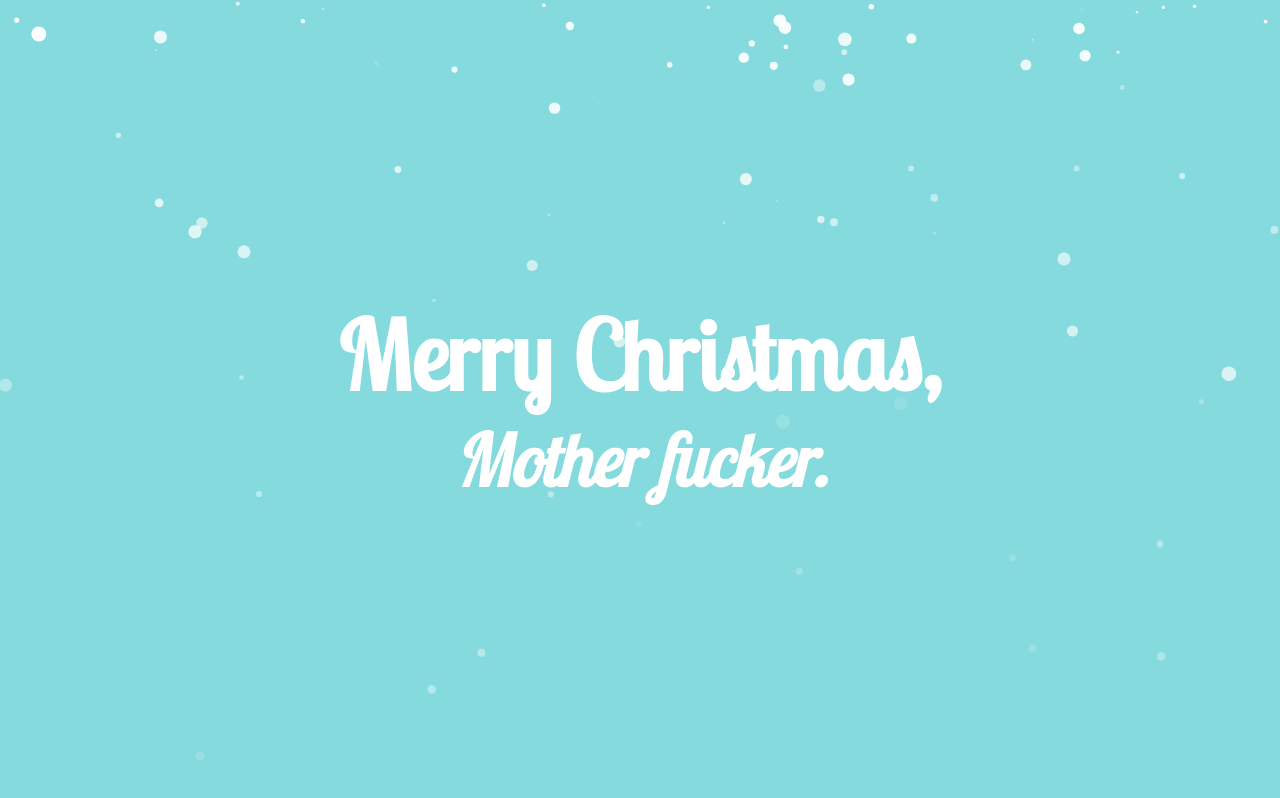
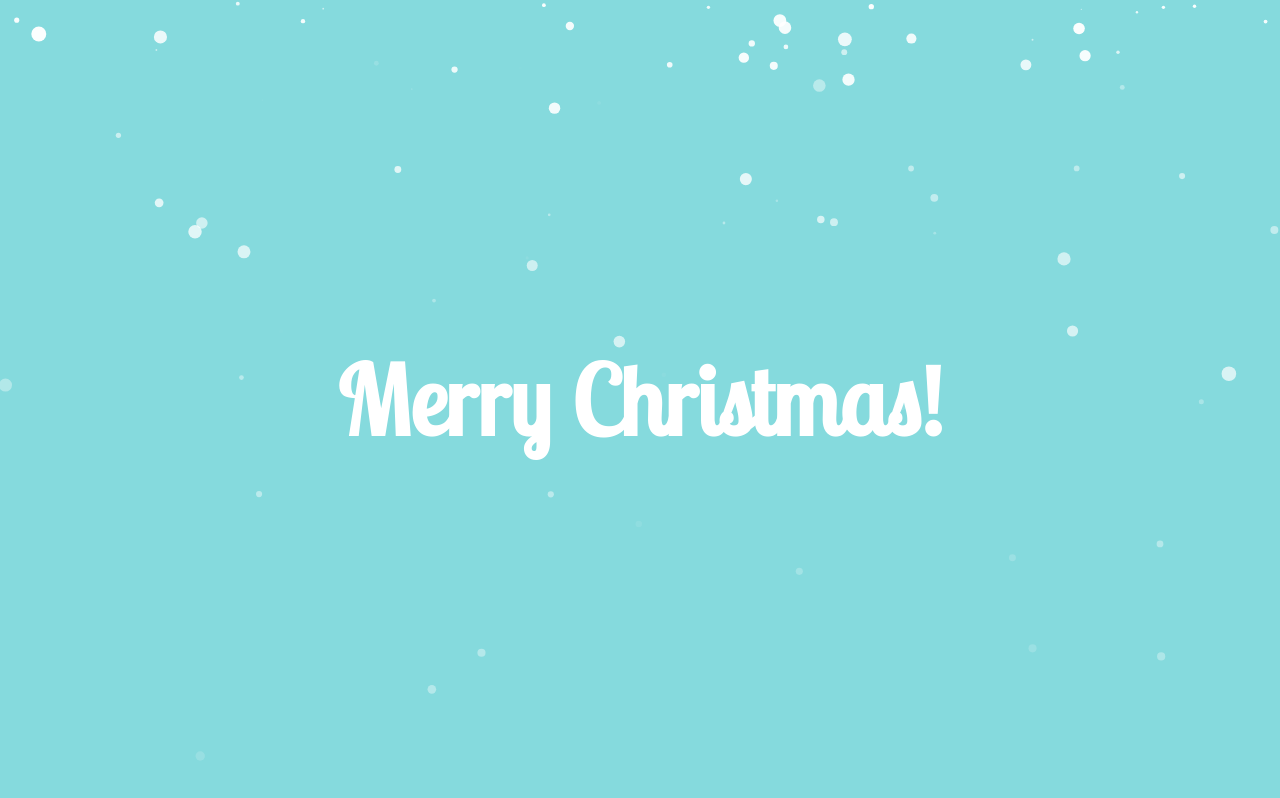
Before and after one commit to adamjc/particular, a website: page index.html in a window 1280 px wide. Drawn offline with nearby package versions, Linux system fonts and the light colour scheme.

Commit message:
Update index.html

```diff
--- a/index.html
+++ b/index.html
@@ -7,8 +7,7 @@
         <div id="outer">
             <canvas id="particles" width="500" height="500"></canvas>
             <div class="inner">
-                <h1>Merry Christmas,</h1>
-                <h2>Mother fucker.</h2>
+                <h1>Merry Christmas!</h1>
             </div>
         </div>
 
```
